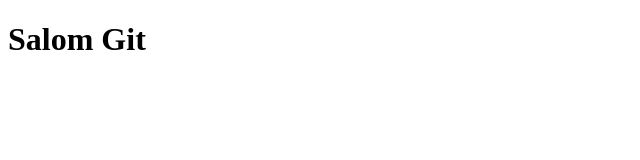
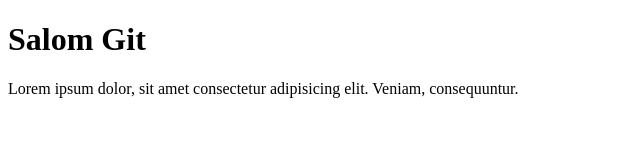
Before and after one commit to Orifjandev/orif-one, a plain HTML site: page index.html in a window 1280 px wide. Shown: the whole page, without its empty margins (0-640 px from the left). Drawn offline with Linux system fonts and the light colour scheme.

Commit message:
p qoshildi

```diff
--- a/index.html
+++ b/index.html
@@ -1,12 +1,16 @@
 <!DOCTYPE html>
 <html lang="en">
+
 <head>
     <meta charset="UTF-8">
     <meta http-equiv="X-UA-Compatible" content="IE=edge">
     <meta name="viewport" content="width=device-width, initial-scale=1.0">
     <title>git test</title>
 </head>
+
 <body>
     <h1>Salom Git</h1>
+    <p>Lorem ipsum dolor, sit amet consectetur adipisicing elit. Veniam, consequuntur.</p>
 </body>
+
 </html>
```
